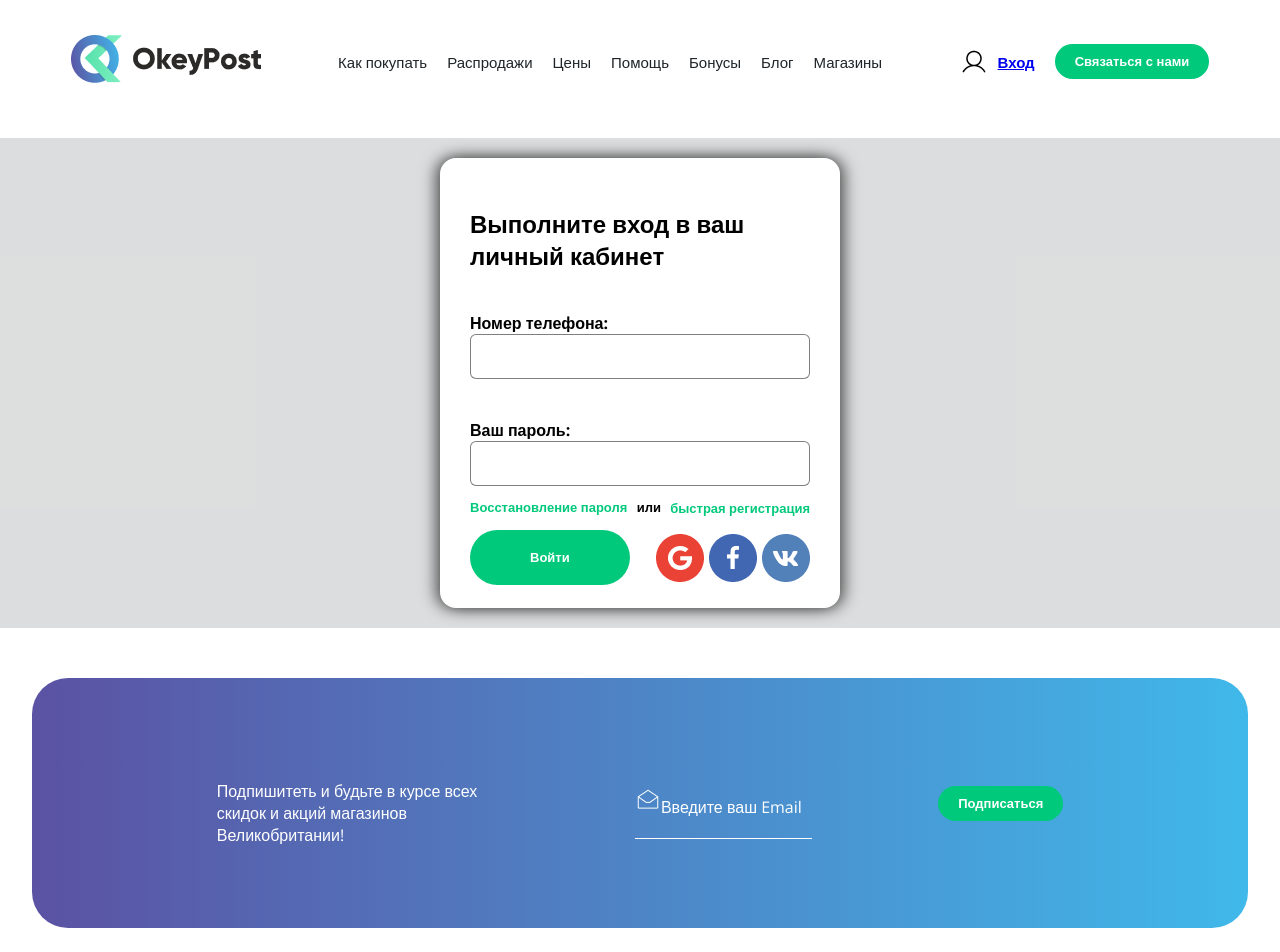
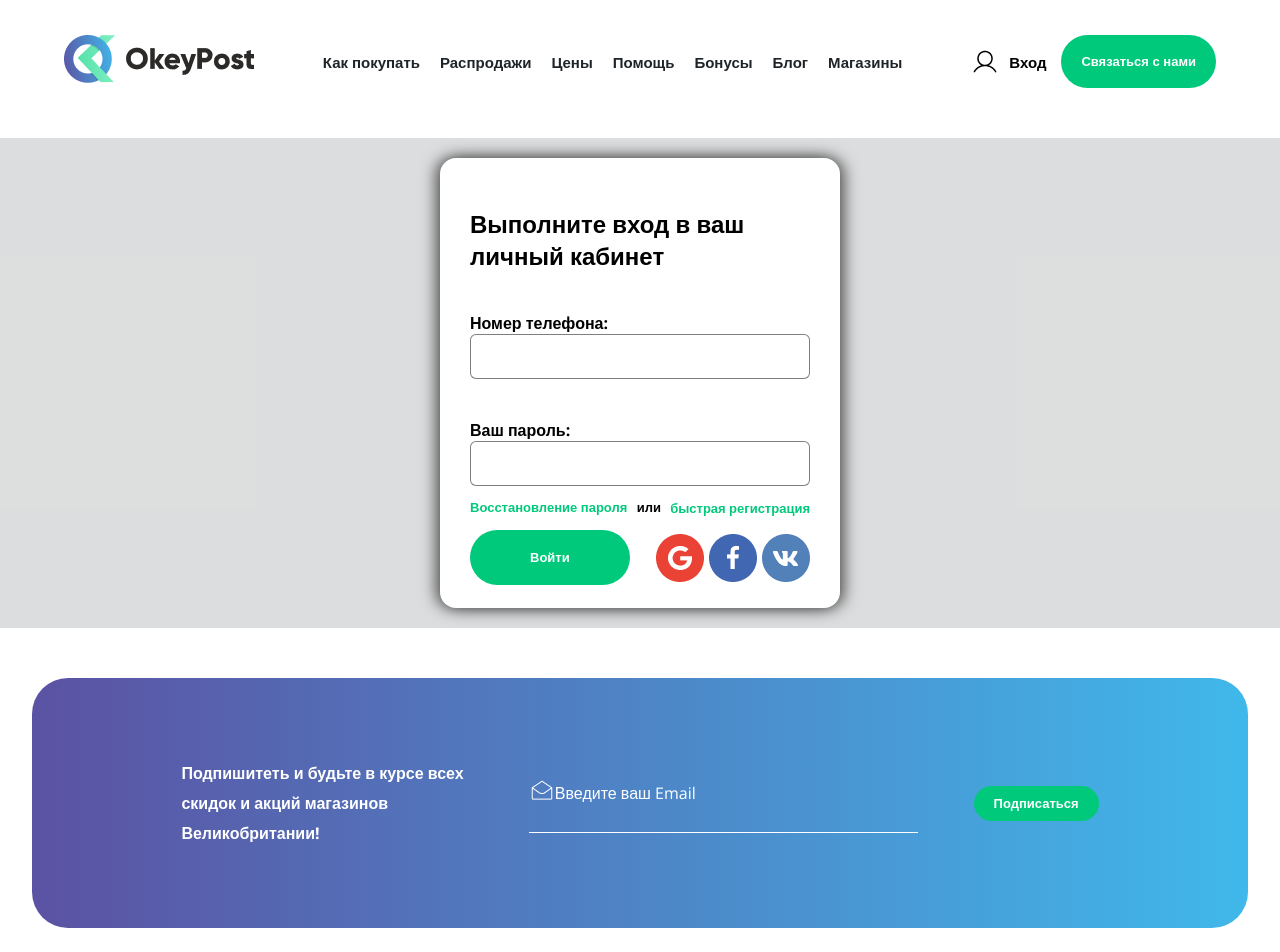
Before and after one commit to EvgeniyBarabanov/finalWork, a React (Create React App) app: page /login in a window 1280 px wide. Shown: the top 952 px of the page. Built offline with nearby package versions, Linux system fonts and the light colour scheme.

Commit message:
adaptive doesnt work

```diff
--- a/public/style.css
+++ b/public/style.css
@@ -4,6 +4,7 @@
     margin: 0;
     padding: 0;
     box-sizing: border-box;
+    /* outline: 1px solid red; */
 }
 
 body{
--- a/src/Components/Dashboard/Dashboard.jsx
+++ b/src/Components/Dashboard/Dashboard.jsx
@@ -89,7 +89,7 @@ function Dashboard() {
 			<section className={style.buy}>
 				<div className="container">
 					<div>
-						<h3>Насколько выгодно у нас покупать?</h3>
+						<h3>Насколько выгодно покупать?</h3>
 						<div className={style.sliderCategory}>
 							<div className={style.sliderCategory_wrapper}>
 								<ul ref={transform} className={style.sliderCategory_list}>
--- a/src/Components/Dashboard/Dashboard.module.css
+++ b/src/Components/Dashboard/Dashboard.module.css
@@ -1,5 +1,5 @@
 .delivery_info{
-    height: 550px;
+    height: 500px;
     padding: 0% 10%;
     margin-bottom: 100px;
     border-radius: 36px;
@@ -19,6 +19,10 @@
 
 .delivery_info_description h2{
     font-size: 50px;
+}
+
+.delivery_info_description p{
+    line-height: 40px;
 }
 
 .delivery_info_description button{
@@ -75,6 +79,9 @@
     padding: 20px;
     height: 100%;
     border: 0;
+    text-decoration: none;
+    color: black;
+    text-align: center;
 }
 
 .selectCategory:hover{
@@ -114,3 +121,27 @@
 .btn_prew{
     left: -50px;
 }
+
+@media(max-width: 1280px){
+    .delivery_info{
+        height: 450px;
+    }
+
+    .delivery_info_description h2{
+        font-size: 40px;
+    }
+
+    .delivery_info_description p{
+        line-height: 30px;
+    }
+
+    .delivery_info_image img{
+        height: 400px;
+    }
+}
+
+@media(max-width:1152px){
+    .sliderCategory{
+        width: 850px;
+    }
+}
--- a/src/Components/Footer/Footer.jsx
+++ b/src/Components/Footer/Footer.jsx
@@ -9,7 +9,7 @@ function Footer(){
             <div className="container">
                 <div className={style.footer__subsubscription}>
                     <p>Подпишитеть и будьте в курсе всех скидок и акций магазинов Великобритании!</p>
-                    <div>
+                    <div className={style.footer__subsubscription_email}>
                         <p><img src={PUBLIC_URL + '/images/email_icon.png'} alt="#" />Введите ваш Email</p>
                         <input type="email" name="email" />
                     </div>
--- a/src/Components/Footer/Footer.module.css
+++ b/src/Components/Footer/Footer.module.css
@@ -16,13 +16,26 @@
 
 .footer__subsubscription>p{
     width: 30%;
+    font-weight: bold;
+    line-height: 30px;
+}
+
+.footer__subsubscription_email{
+    width: 40%;
+}
+
+.footer__subsubscription_email img{
+    transform: translateY(5px);
 }
 
 .footer__subsubscription input{
+    margin-top: 5px;
     width: 100%;
     border: 0;
     border-bottom: 1px solid #fff;
     background-color: transparent;
+    color: #fff;
+    font-size: 20px;
 }
 
 .footer__subsubscription button{
@@ -47,7 +60,7 @@ li{
 }
 
 .footer__list{
-    width: 85%;
+    width: 90%;
     display: flex;
     margin: 70px auto 0 auto;
 }
--- a/src/Components/Nav/Nav.module.css
+++ b/src/Components/Nav/Nav.module.css
@@ -1,13 +1,12 @@
 .block{
     display: flex;
     justify-content: space-around;
-    align-items: center;
 }
 
 .list{
     display: flex;
     list-style-type: none;
-    gap: 20px;
+    gap: 10px;
     font-size: 15px;
     line-height: 16px;
     font-weight: bold;
@@ -15,16 +14,22 @@
 }
 
 .list a{
+    font-weight: bold;
     text-decoration: none;
     color: #1F2428;
+    display: flex;
+    align-items: center;
+    height: 100%;
+    padding: 0 5px;
 }
 .user{
     display: flex;
-    gap: 20px;
 }
 
 .logIn{
     display: flex;
+    color: black;
+    text-decoration: none;
     align-items: center;
     font-weight: bold;
     font-size: 15px;
@@ -32,6 +37,7 @@
     background-color: #fff;
     gap: 10px;
     cursor: pointer;
+    margin-right: 15px;
 }
 
 .contact_btn{
--- a/src/Components/Registration/Registration.module.css
+++ b/src/Components/Registration/Registration.module.css
@@ -23,7 +23,7 @@
     margin-top: 40px;
 }
 
-p{
+.login__form p{
     margin-top: 20px;
 }
 
--- a/src/Components/SelectCategory/SelectCategory.jsx
+++ b/src/Components/SelectCategory/SelectCategory.jsx
@@ -15,16 +15,23 @@ function SelectCategory(props) {
 		if(dir === "next"){
 			let firstChild = transform.current.firstChild;
 			transform.current.append(firstChild);
+			for (let child of transform.current.children){
+				child.classList.remove(style.prewSlide);
+				child.classList.add(style.nextSlide);
+			}
 		}else{
 			let lastChild = transform.current.lastChild;
 			transform.current.prepend(lastChild);
+			for (let child of transform.current.children){
+				child.classList.remove(style.nextSlide);
+				child.classList.add(style.prewSlide)
+			}
 		}
 	}
 
 	return (
 	<div className="selectCategory">
 		<div className="container">
-	    	{/* <h2>{props.category}</h2> */}
 			<div className={style.sliderProduct}>
 				<div className={style.sliderProduct__wrapper}>
 					<ul ref={transform} className={style.sliderProduct__list}>
@@ -34,7 +41,8 @@ function SelectCategory(props) {
 									<li key={index} className={style.sliderProduct__item}>
 										<p>{item.title}</p>
 										<img  className={style.image} src={item.images[0]} alt="#" />
-										<p>{item.rating}</p>
+										<progress value={item.rating} max='5'>chlin</progress>
+										<span>{item.description}</span>
 									</li>
 								)
 							}
--- a/src/Components/SelectCategory/SelectCategory.module.css
+++ b/src/Components/SelectCategory/SelectCategory.module.css
@@ -1,12 +1,16 @@
+@import url('https://fonts.googleapis.com/css2?family=Patrick+Hand&display=swap');
+
 .sliderProduct{
     margin: 0 auto;
     width: 1000px;
+    height: 600px;
     position: relative;
     margin-bottom: 50px;
 }
 
 .sliderProduct__wrapper{
     overflow: hidden;
+    height: 100%;
 }
 
 .sliderProduct__list{
@@ -29,6 +33,7 @@
 .sliderProduct__item:nth-child(2){
     width: 60%;
     font-size: 25px;
+    align-self: flex-start;
 }
 
 .sliderProduct__item:nth-child(2)>img{
@@ -37,6 +42,82 @@
 
 .image{
     width: 100px;
+    margin-top: 20px;
+
+}
+
+.prewSlide:nth-child(1),
+.prewSlide:nth-child(3){
+    animation-name: prewSlide;
+    animation-duration: 1s;
+}
+
+@keyframes prewSlide{
+    from{
+        transform: translateX(-100px);
+        opacity: 0;
+    }
+    to{
+        transform: translateX(0px);
+        opacity: 1;
+    }
+}
+
+.nextSlide:nth-child(1),
+.nextSlide:nth-child(3){
+    animation-name: nextSlide;
+    animation-duration: 1s;
+}
+
+@keyframes nextSlide{
+    from{
+        transform: translateX(100px);
+        opacity: 0;
+    }
+    to{
+        transform: translateX(0px);
+        opacity: 1;
+    }
+}
+
+.nextSlide:nth-child(2){
+    animation-name: nSlide;
+    animation-duration: 1s;
+}
+
+@keyframes nSlide{
+    from{
+        transform: translateX(500px);
+        opacity: 0.5;
+    }
+    to{
+        transform: translateX(0px);
+        opacity: 1;
+    }
+}
+
+.prewSlide:nth-child(2){
+    animation-name: pSlide;
+    animation-duration: 1s;
+}
+
+@keyframes pSlide{
+    from{
+        transform: translateX(-500px);
+        opacity: 0.5;
+    }
+    to{
+        transform: translateX(0px);
+        opacity: 1;
+    }
+}
+
+.sliderProduct__item:nth-child(2) span{
+    font-family: 'Patrick Hand', cursive;
+    text-transform: lowercase;
+    text-align: justify;
+    width: 400px;
+    padding: 10px;
 }
 
 .btn_prew,
@@ -63,3 +144,9 @@
 .btn_prew{
     left: 250px;
 }
+
+@media(max-width:1280px){
+    .sliderProduct{
+        height: 480px;
+    }
+}
```
